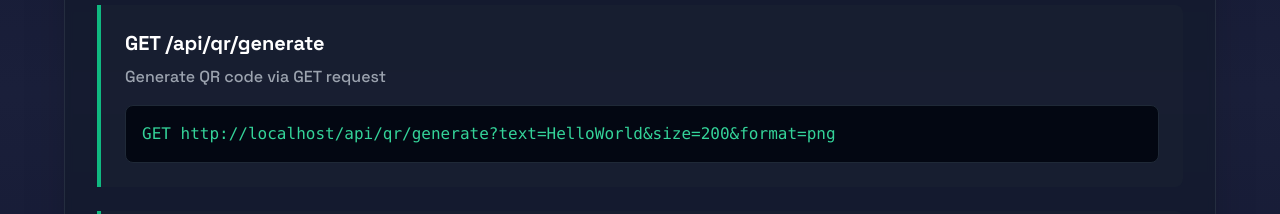
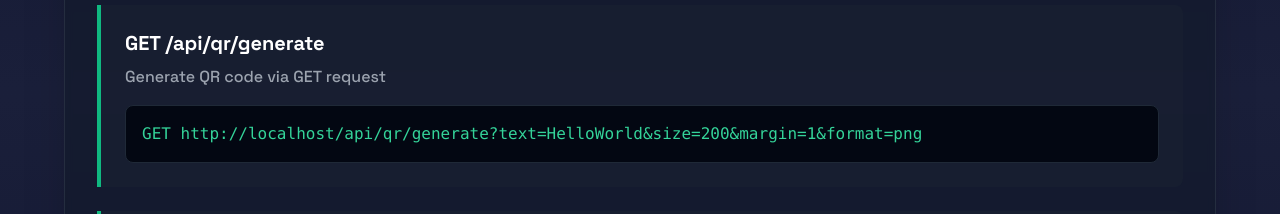
Before and after one commit to ShinWolf-Subject/QRsAPI, a website: page public/index.html in a window 1280 px wide. Shown: the part 880-1094 px from the top of the page. Drawn offline with nearby package versions, Linux system fonts and the light colour scheme; a web font is replaced by a local one.

Commit message:
Update API example URL with new margin parameter

```diff
--- a/public/index.html
+++ b/public/index.html
@@ -213,7 +213,7 @@ Content-Type: application/json
 
         const baseUrl = window.location.origin;
         document.getElementById('baseUrl').textContent = baseUrl;
-        document.getElementById('getExample').textContent = `GET ${baseUrl}/api/qr/generate?text=HelloWorld&size=200&format=png`;
+        document.getElementById('getExample').textContent = `GET ${baseUrl}/api/qr/generate?text=HelloWorld&size=200&margin=1&format=png`;
 
         document.getElementById('qrForm').addEventListener('submit', async (e) => {
             e.preventDefault();
@@ -264,4 +264,4 @@ Content-Type: application/json
         });
     </script>
 </body>
-                </html>
+                                                                                                                                                                                                               </html>
```
